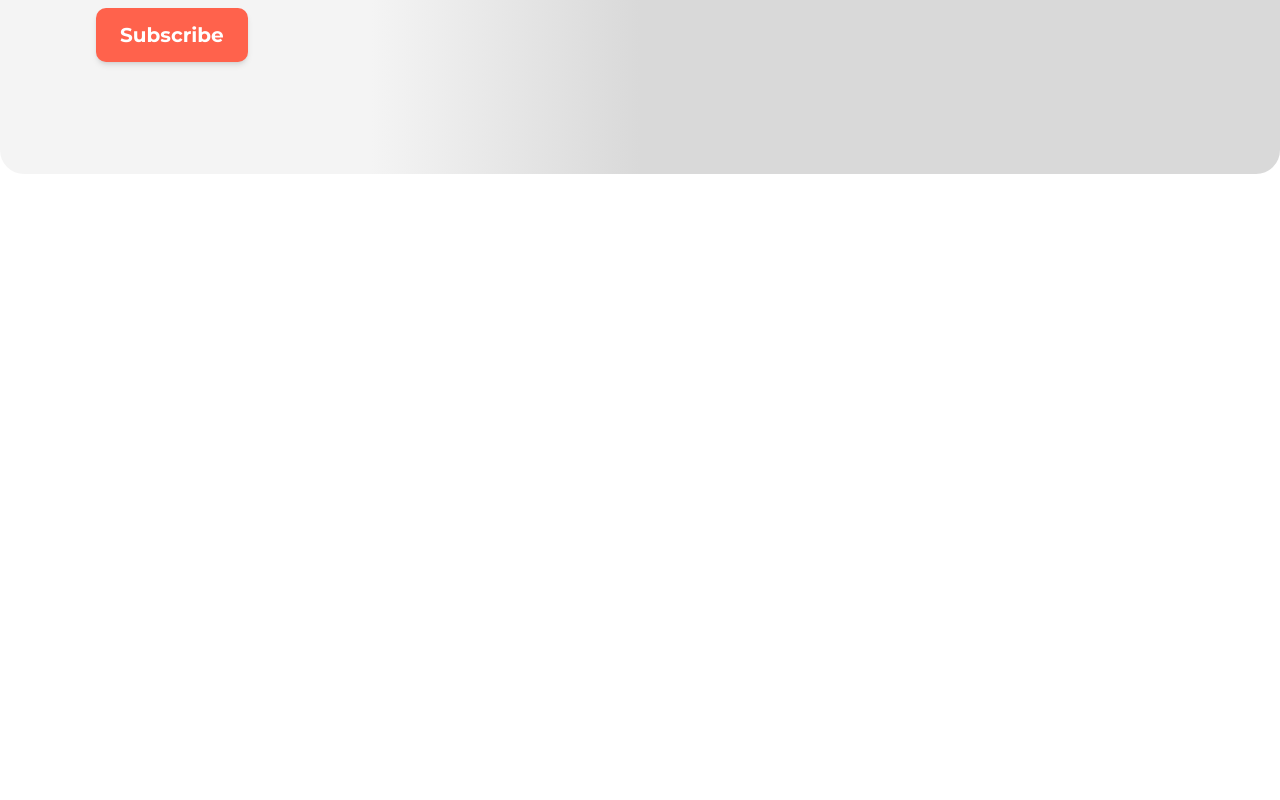
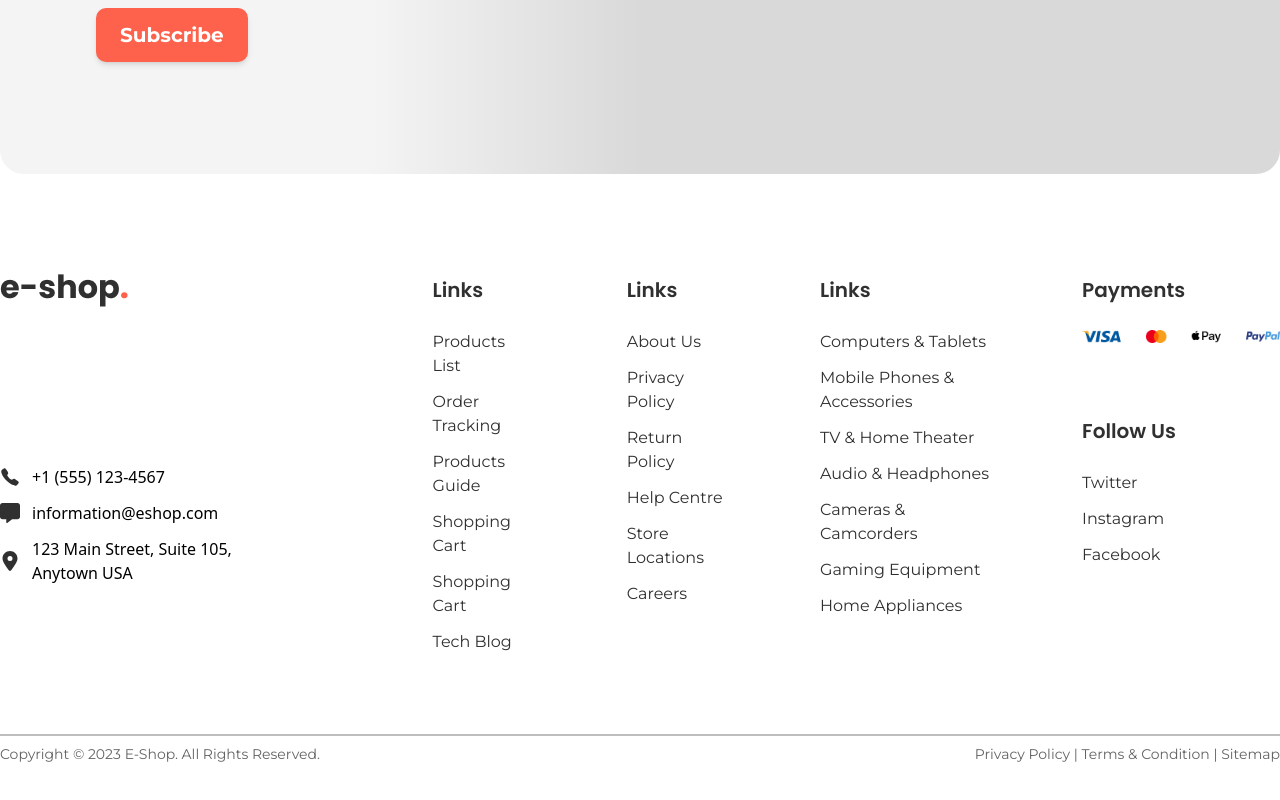
Before and after one commit to miltonahmed/eshop, a React (Vite) app: page / in a window 1280 px wide. Shown: the part 647-1447 px from the top of the page. Before the commit the page ends 821 px from the top, so only its background shows below. Built offline with nearby package versions, Linux system fonts and the light colour scheme.

Commit message:
Footer
Footer_button section done.
-icons set to position

```diff
--- a/src/components/footer/Footer.jsx
+++ b/src/components/footer/Footer.jsx
@@ -1,9 +1,13 @@
+import FooterBottom from './footerBottom'
 import FooterTop from './FooterTop'
 
 const Footer = () => {
   return (
     <section>
      <FooterTop/>
+     <FooterBottom/>
+
+
     </section>
   )
 }
--- /dev/null
+++ b/src/components/footer/FooterBottom.jsx
@@ -0,0 +1,124 @@
+import { FaLocationDot, FaMessage } from 'react-icons/fa6';
+import { IoCall } from 'react-icons/io5';
+import Logo from '../../../src/assets/images/logo.png';
+import Payment from '../../../src/assets/images/payment.png';
+import Container from "../utils/Container";
+
+const FooterBottom = () => {
+  return (
+    <div className="bg-white mt-25">
+      <Container>
+        <div className="flex mb-20">
+          <div className="mr-[167px]">
+            <img src={Logo} alt="company logo" />
+            <ul className="flex flex-col gap-3 mt-[158px]">
+              <div className="relative pl-8">
+                <span className="absolute left-0 top-1/2 -translate-y-1/2 text-primary-text-color text-xl">
+                  <IoCall />
+                </span>
+                <li to="" className="list-none">
+                  +1 (555) 123-4567
+                </li>
+              </div>
+              <div className="relative pl-8">
+                <span className="absolute left-0 top-1/2 -translate-y-1/2 text-primary-text-color text-xl">
+                  <FaMessage />
+                </span>
+                <li to="" className="list-none">
+                  information@eshop.com
+                </li>
+              </div>
+              <div className="relative pl-8">
+                <span className="absolute left-0 top-1/2 -translate-y-1/2 text-primary-text-color text-xl">
+                  <FaLocationDot />
+                </span>
+                <li to="" className="list-none">
+                  123 Main Street, Suite 105, Anytown USA
+                </li>
+              </div>
+            </ul>
+          </div>
+          <div className="mr-[96px]">
+            <h3 className="font-poppins font-semibold text-xl text-primary-text-color leading-8">
+              Links
+            </h3>
+            <ul className="flex flex-col gap-3 mt-6 text-base font-montserrat font-normal leading-6 text-primary-text-color">
+              <li>Products List </li>
+              <li>Order Tracking </li>
+              <li>Products Guide </li>
+              <li>Shopping Cart </li>
+              <li>Shopping Cart </li>
+              <li>Tech Blog </li>
+            </ul>
+          </div>
+          <div className="mr-[96px]">
+            <h3 className="font-poppins font-semibold text-xl text-primary-text-color leading-8">
+              Links
+            </h3>
+            <ul className="flex flex-col gap-3 mt-6 text-primary-text-color text-base font-montserrat font-normal leading-6">
+              <li>About Us </li>
+              <li>Privacy Policy </li>
+              <li>Return Policy </li>
+              <li>Help Centre </li>
+              <li>Store Locations</li>
+              <li>Careers </li>
+            </ul>
+          </div>
+          <div className="mr-20">
+            <h3 className="font-poppins font-semibold text-xl text-primary-text-color leading-8">
+              Links
+            </h3>
+            <ul className="flex flex-col gap-3 mt-6 text-primary-text-color text-base font-montserrat font-normal leading-6">
+              <li>Computers & Tablets </li>
+              <li>Mobile Phones & Accessories </li>
+              <li>TV & Home Theater </li>
+              <li>Audio & Headphones </li>
+              <li>Cameras & Camcorders</li>
+              <li>Gaming Equipment </li>
+              <li>Home Appliances </li>
+            </ul>
+          </div>
+          <div>
+            <div className="mb-[72px]">
+              <h3 className="font-poppins font-semibold text-xl text-primary-text-color leading-8 mb-6">
+                Payments
+              </h3>
+              <img src={Payment} alt="Payment Method" />
+            </div>
+
+            <h3 className="font-poppins font-semibold text-xl text-primary-text-color leading-8">
+              Follow Us
+            </h3>
+            <ul className="flex flex-col gap-3 mt-6 text-primary-text-color text-base font-montserrat font-normal leading-6">
+              <li>Twitter </li>
+              <li>Instagram </li>
+              <li>Facebook </li>
+            </ul>
+          </div>
+        </div>
+        <hr className="border bg-[#303030] opacity-25 "></hr>
+        <div className="flex mb-20 justify-between items-center mt-2">
+          <h6 className="font-montserrat font-normal text-sm text-primary-text-color opacity-75 ">
+            Copyright © 2023 E-Shop. All Rights Reserved.{' '}
+          </h6>
+          <h6 className="font-montserrat font-normal text-sm text-primary-text-color opacity-75 ">
+            Privacy Policy | Terms & Condition | Sitemap
+          </h6>
+        </div>
+      </Container>
+    </div>
+  );
+}
+{/* <div className="relative pl-16 mr-[90px] after:absolute after:w-[1px] after:h-[32px] after:bg-[#303030] after:opacity-[0.5] after:ml-10 after:top-1/2 after:-translate-y-1/2 ">
+              <div className="absolute top-[10px] left-0">
+                <CartIcons />
+              </div>
+              <p className="text-base font-montserrat text-primary-text-color font-normal leading-6">
+                Cart
+              </p>
+              <span className="text-base font-montserrat font-bold leading-6 text-primary-text-color">
+                $ 150,00
+              </span>
+            </div> */}
+
+export default FooterBottom
```
Also changed, not shown: src/assets/images/payment.png (added), src/components/header/MiddleBar.jsx (line endings or trailing spaces).
